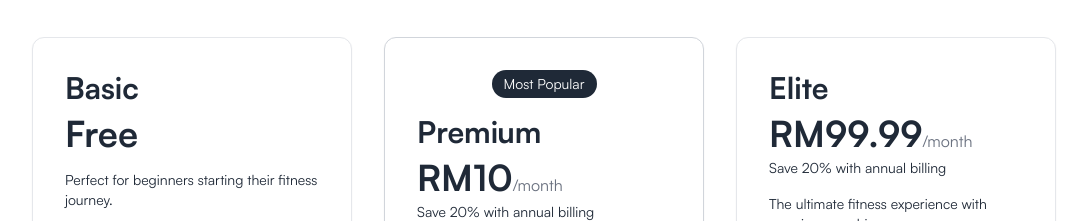
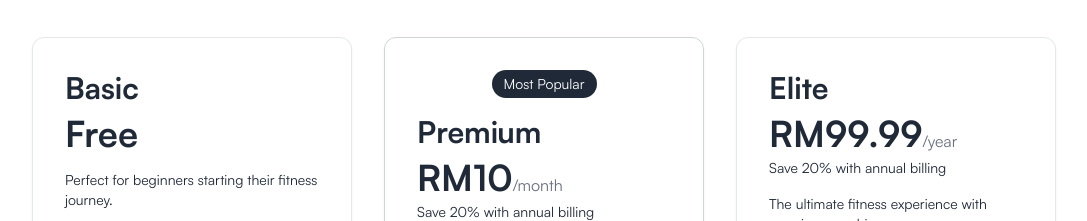
Before and after one commit to haikali3/gymbara, a Next.js app: page /home in a window 1280 px wide. Shown: the part 1560-1781 px from the top of the page, without its empty margins (96-1183 px from the left). Built offline with nearby package versions, Linux system fonts and the light colour scheme.

Commit message:
feat: add billing cycle to PricingPlan component for improved pricing clarity

```diff
--- a/src/components/_landing-page/pricing-section.tsx
+++ b/src/components/_landing-page/pricing-section.tsx
@@ -42,6 +42,7 @@ export default function PricingSection() {
           <PricingPlan
             name="Premium"
             price="RM10"
+            billingCycle="month"
             description="The perfect balance of features for fitness enthusiasts."
             features={[
               "Full workout library access",
@@ -59,6 +60,7 @@ export default function PricingSection() {
           <PricingPlan
             name="Elite"
             price="RM99.99"
+            billingCycle="year"
             description="The ultimate fitness experience with premium coaching."
             features={[
               "Everything in Premium",
--- a/src/components/_pricing-plan/pricing-plan.tsx
+++ b/src/components/_pricing-plan/pricing-plan.tsx
@@ -5,6 +5,7 @@ import { Typography } from "../ui/typography";
 type PricingPlanProps = {
   name: string;
   price: string;
+  billingCycle: "month" | "year";
   description: string;
   features: string[];
   isPopular?: boolean;
@@ -14,6 +15,7 @@ type PricingPlanProps = {
 export const PricingPlan = ({
   name,
   price,
+  billingCycle,
   description,
   features,
   isPopular = false,
@@ -41,7 +43,9 @@ export const PricingPlan = ({
       <Typography variant="h2" className="text-gray-800">
         {price}
         {price !== "Free" && (
-          <span className="text-base font-normal text-gray-500">/month</span>
+          <span className="text-base font-normal text-gray-500">
+            /{billingCycle === "year" ? "year" : "month"}
+          </span>
         )}
       </Typography>
       {savingsText && (
```
